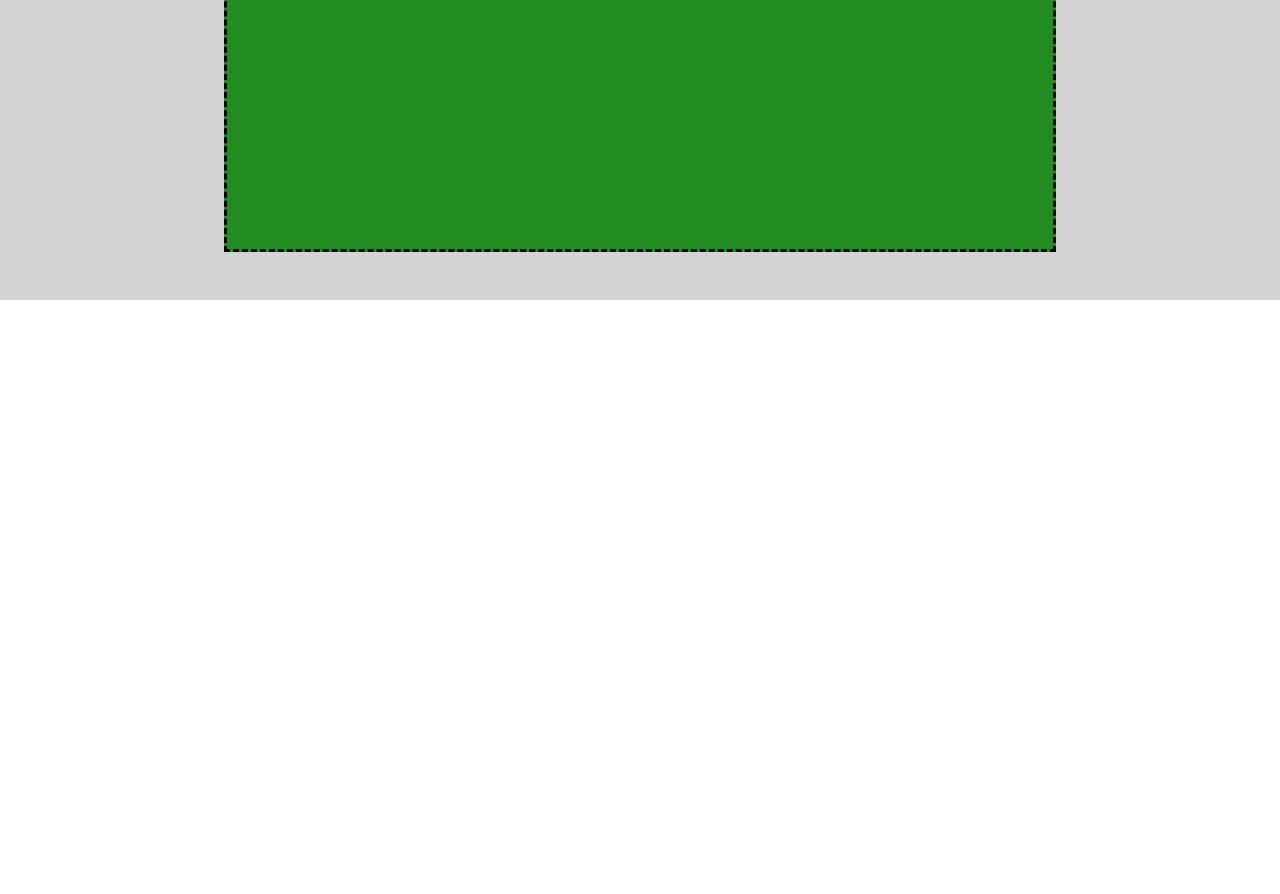
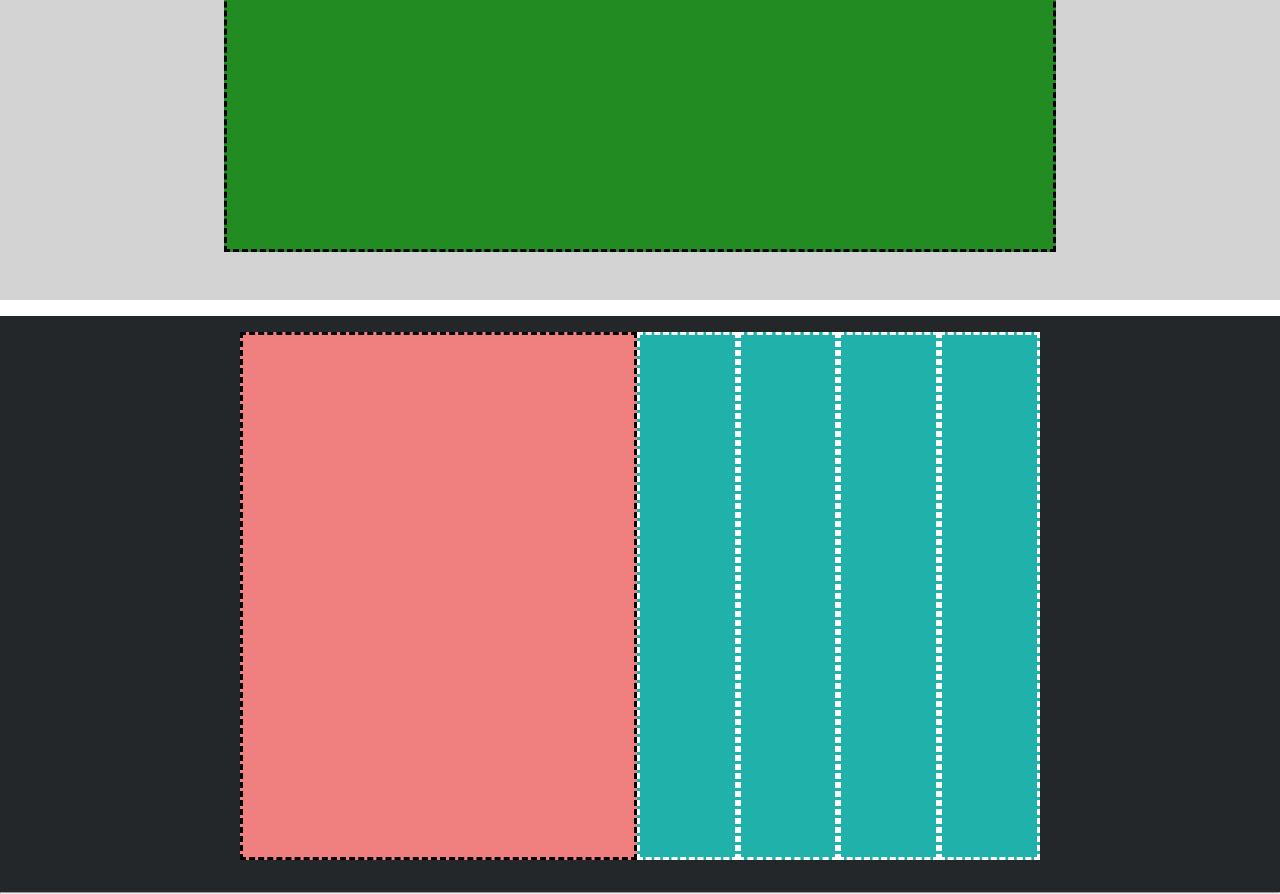
Before and after one commit to AndreaFumagalli4/htmlcss-struttura-discord, a plain HTML site: page index.html in a window 1280 px wide. Shown: the part 2820-3714 px from the top of the page. Before the commit the page ends 3120 px from the top, so only its background shows below. Drawn offline with Linux system fonts and the light colour scheme.

Commit message:
add a section of the footer

```diff
--- a/css/style.css
+++ b/css/style.css
@@ -16,12 +16,12 @@ section.top{
     padding: .2rem;
 }
 
-div.flex-container{
+.flex-container{
     display: flex;
     width: 65%;
 }
 
-div.container{
+.container{
     justify-content: center;
     margin: 1rem auto;
 }
@@ -95,3 +95,24 @@ div#end-main{
     border: .2rem dashed black;
     margin: 0 auto;
 }
+
+footer{
+    background-color: #23272a;
+}
+
+section.foot-section{
+    height: 35rem;
+    padding: 1rem;
+}
+
+div#red{
+    background-color: #f08080;
+    width: 75%;
+    border: .2rem dashed black;
+}
+
+div.lightblue{
+    background-color: #20b2aa;
+    width: 18.75%;
+    border: .2rem dashed white;
+}
--- a/index.html
+++ b/index.html
@@ -105,7 +105,28 @@
         </main>
 
         <footer>
+            <section class="flex-container container foot-section">
+                <div id="red">
 
+                </div>
+                <div class="lightblue">
+
+                </div>
+                <div class="lightblue">
+
+                </div>
+                <div class="lightblue">
+
+                </div>
+                <div class="lightblue">
+
+                </div>
+
+            </section>
+            <hr>
+            <section>
+
+            </section>
         </footer>
 
     </body>
```
